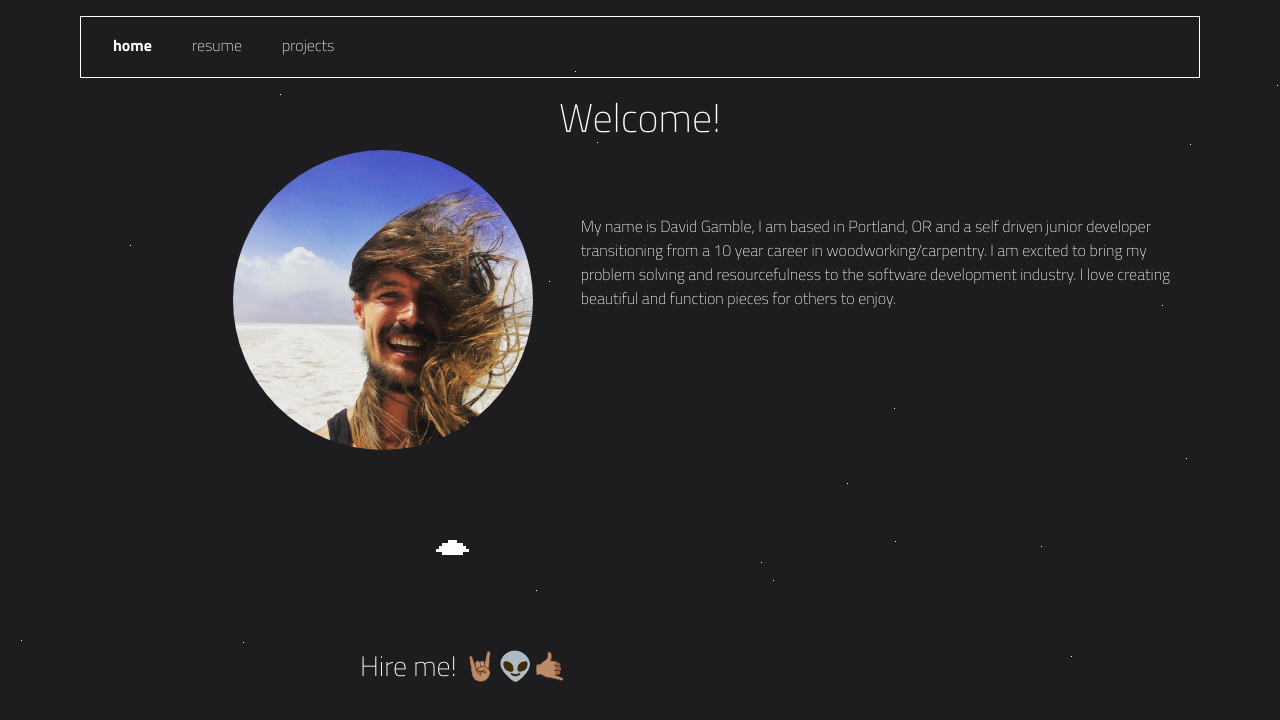
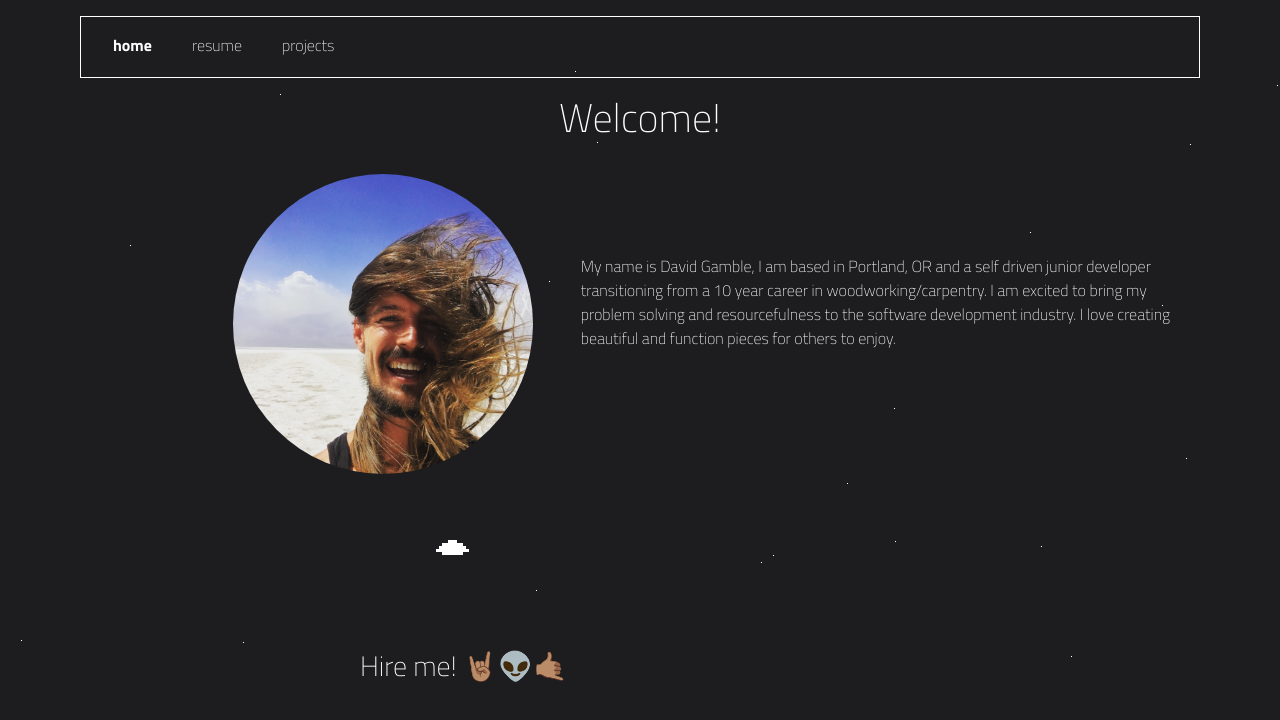
Before and after one commit to DavidDGamble/portfolio, a React (Create React App) app: page / in a window 1280 px wide. Shown: the top 720 px of the page. Built offline with nearby package versions, Linux system fonts and the light colour scheme.

Commit message:
Dialed in Ufo and StarBackground.

```diff
--- a/src/components/Home.jsx
+++ b/src/components/Home.jsx
@@ -11,7 +11,7 @@ const Home = () => {
   return (
     <div className="home">
       <h1>Welcome!</h1>
-      <Row>
+      <Row style={{ marginTop: "2rem" }}>
         <Col md={5}>
           <img className="photo" src={Me} alt="David Gamble" />
         </Col>
@@ -19,8 +19,8 @@ const Home = () => {
           <p className="about">
             My name is David Gamble, I am based in Portland, OR and a self
             driven junior developer transitioning from a 10 year career in
-            woodworking/carpentry. I am excited to bring my problem solving and
-            resourcefulness to the software development industry. I love
+            woodworking/carpentry.  I am excited to bring my problem solving and
+            resourcefulness to the software development industry.  I love
             creating beautiful and function pieces for others to enjoy.
           </p>
         </Col>
--- a/src/components/StarBackground.jsx
+++ b/src/components/StarBackground.jsx
@@ -1,19 +1,17 @@
-import React, { useEffect, useState } from 'react';
+import React, { useEffect, useState } from "react";
 
 const StarBackground = () => {
   const [stars, setStars] = useState([]);
 
   useEffect(() => {
     const interval = setInterval(() => {
-      // Generate a new star with random coordinates
       const x = Math.floor(Math.random() * window.innerWidth);
       const y = Math.floor(Math.random() * window.innerHeight);
       const newStar = { x, y };
 
-      setStars(prevStars => [...prevStars, newStar]);
-    }, 250); // Add a new star every second
+      setStars((prevStars) => [...prevStars, newStar]);
+    }, 250);
 
-    // Clear interval after 20 seconds
     setTimeout(() => {
       clearInterval(interval);
     }, 20000);
@@ -24,26 +22,17 @@ const StarBackground = () => {
   }, []);
 
   return (
-    <div
-      // style={{
-      //   position: 'fixed',
-      //   top: 0,
-      //   left: 0,
-      //   width: '100%',
-      //   height: '100%',
-      //   background: 'black',
-      // }}
-    >
+    <div>
       {stars.map((star, index) => (
         <div
           key={index}
           style={{
-            position: 'absolute',
+            position: "absolute",
             top: star.y,
             left: star.x,
-            width: '1px',
-            height: '1px',
-            background: 'white',
+            width: "1px",
+            height: "1px",
+            background: "white",
           }}
         />
       ))}
--- a/src/components/Ufo.jsx
+++ b/src/components/Ufo.jsx
@@ -1,5 +1,4 @@
 import React, { useState, useEffect } from "react";
-import Collapse from "react-bootstrap/Collapse";
 import UfoImg from "../images/ufo.png";
 import UfoGif from "../images/ufo.gif";
 
@@ -16,7 +15,7 @@ const Ufo = () => {
       } else if (position < 403) {
         setPosition((prevPosition) => prevPosition + 3);
       } else {
-        setPosition((prevPosition) => prevPosition + 7);
+        setPosition((prevPosition) => prevPosition + 15);
       }
     }, 10);
 
@@ -49,11 +48,11 @@ const Ufo = () => {
       setTimeout(() => {
         setPosition(404);
       }, 500);
-    };
-  }, [isOpen])
+    }
+  }, [isOpen]);
 
   return (
-    <div>
+    <div className="ufo">
       {position !== 403 ? (
         <img
           src={UfoImg}
@@ -75,11 +74,11 @@ const Ufo = () => {
           }}
         />
       )}
-      <Collapse in={isOpen}>
       <div>
         <h3
           style={{
-              position: "absolute",
+            visibility: position === 403 ? "visible" : "hidden",
+            position: "fixed",
             left: "360px",
             bottom: `${position2}px`,
           }}
@@ -87,7 +86,6 @@ const Ufo = () => {
           Hire me! 🤘🏽👽🤙🏽
         </h3>
       </div>
-      </Collapse>
     </div>
   );
 };
--- a/src/styles/Home.css
+++ b/src/styles/Home.css
@@ -1,8 +1,6 @@
-/* .home {
-  text-align: center;
-} */
-
 .photo {
+  position: relative;
+  z-index: 2;
   height: 300px;
   width: 300px;
   border-radius: 150px;
@@ -10,5 +8,5 @@
 }
 
 .about {
-  margin-top: 4rem;
+  margin-top: 5rem;
 }
--- a/src/styles/index.css
+++ b/src/styles/index.css
@@ -1,4 +1,5 @@
 body {
+  overflow-x: hidden;
   background-color: #1d1d20;
   margin: 5rem;
   margin-top: 0;
```
Lines whose indentation alone changed are shown as unchanged.
